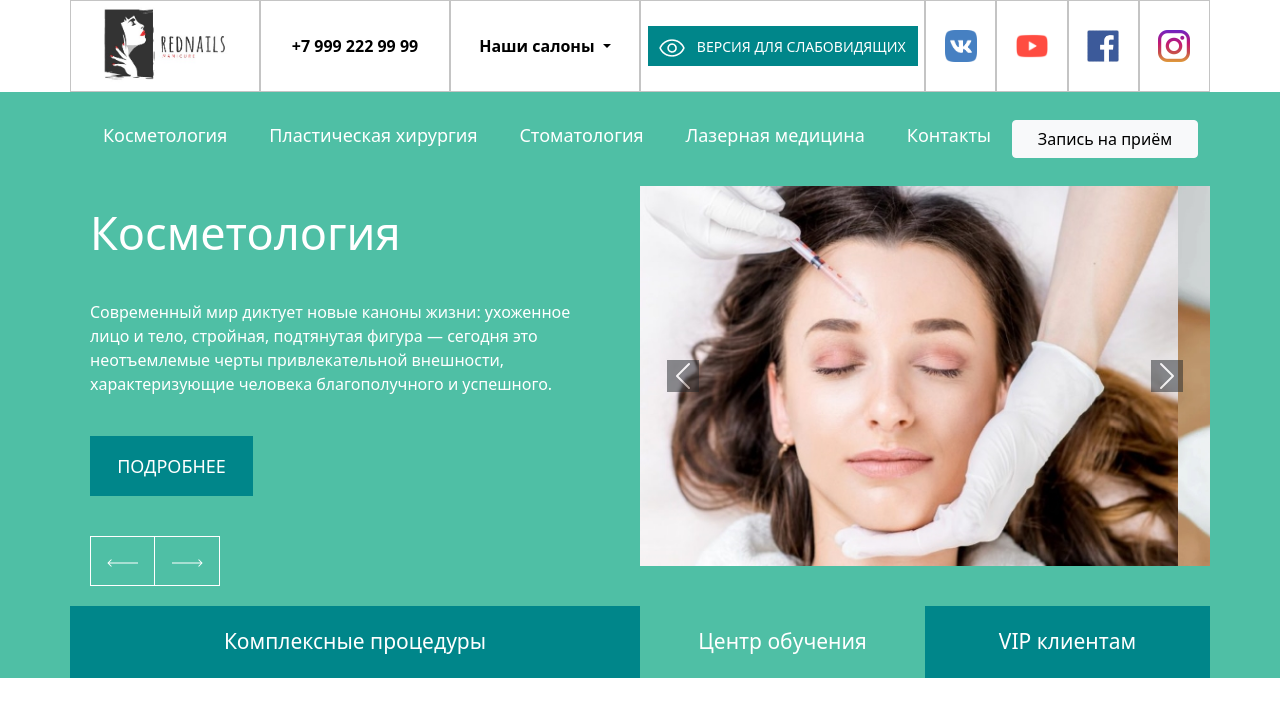
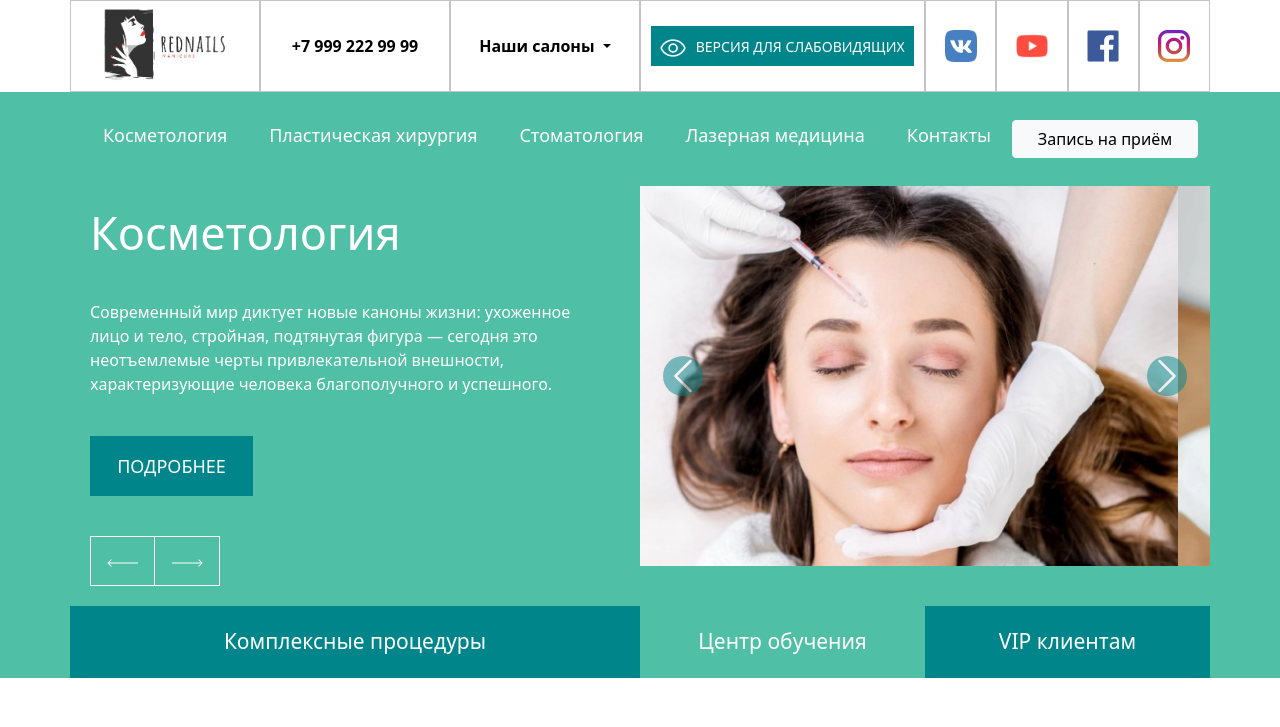
Before and after one commit to Stalser/Cosmetic-bootstrap, a plain HTML site: page index.html in a window 1280 px wide. Shown: the top 727 px of the page. Drawn offline with nearby package versions, Linux system fonts and the light colour scheme.

Commit message:
Add files via upload

```diff
--- a/css/style.css
+++ b/css/style.css
@@ -37,7 +37,7 @@ a:hover {
 }
 .phone {
   border: 1px solid #c4c4c4;
-  padding: 0;
+  padding: 10px;
   margin: 0;
   display: flex;
   justify-content: center;
@@ -55,7 +55,7 @@ a:hover {
 }
 .catalog {
   border: 1px solid #c4c4c4;
-  padding: 0;
+  padding: 10px;
   margin: 0;
   display: flex;
   justify-content: center;
@@ -73,7 +73,7 @@ a:hover {
 }
 .invalid {
   border: 1px solid #c4c4c4;
-  padding: 0;
+  padding: 10px;
   margin: 0;
   display: flex;
   justify-content: center;
@@ -106,7 +106,7 @@ a:hover {
   height: 100%;
   width: 100%;
   border: 1px solid #c4c4c4;
-  padding: 0;
+  padding: 10px;
   margin: 0;
   display: flex;
   justify-content: center;
@@ -217,14 +217,38 @@ a:hover {
 .block-3__right {
   padding: 0 !important;
 }
+.carousel {
+  position: relative;
+}
+.carousel-inner {
+}
 .carousel-item {
-  width: 100%;
-  height: 100%;
 }
 .d-block {
-  object-fit: cover;
-  width: 100%;
-  height: 100%;
+}
+.carousel-control-prev {
+}
+.carousel-control-next {
+}
+.carousel-control-prev-icon {
+  background-color: #00868a;
+  width: 40px;
+  height: 40px;
+  border-radius: 50%;
+  -webkit-border-radius: 50%;
+  -moz-border-radius: 50%;
+  -ms-border-radius: 50%;
+  -o-border-radius: 50%;
+}
+.carousel-control-next-icon {
+  background-color: #00868a;
+  width: 40px;
+  height: 40px;
+  border-radius: 50%;
+  -webkit-border-radius: 50%;
+  -moz-border-radius: 50%;
+  -ms-border-radius: 50%;
+  -o-border-radius: 50%;
 }
 /*--------------------------------*/
 .block__4 {
--- a/index.html
+++ b/index.html
@@ -171,11 +171,11 @@
                 </div>
               </div>
               <button class="carousel-control-prev" type="button" data-bs-target="#carouselExampleControls" data-bs-slide="prev">
-                <span class="carousel-control-prev-icon bg-dark" aria-hidden="true"></span>
+                <span class="carousel-control-prev-icon " aria-hidden="true"></span>
                 <span class="visually-hidden">Предыдущий</span>
               </button>
               <button class="carousel-control-next " type="button" data-bs-target="#carouselExampleControls" data-bs-slide="next">
-                <span class="carousel-control-next-icon bg-dark" aria-hidden="true"></span>
+                <span class="carousel-control-next-icon"  aria-hidden="true"></span>
                 <span class="visually-hidden">Следующий</span>
               </button>
             </div>
```
